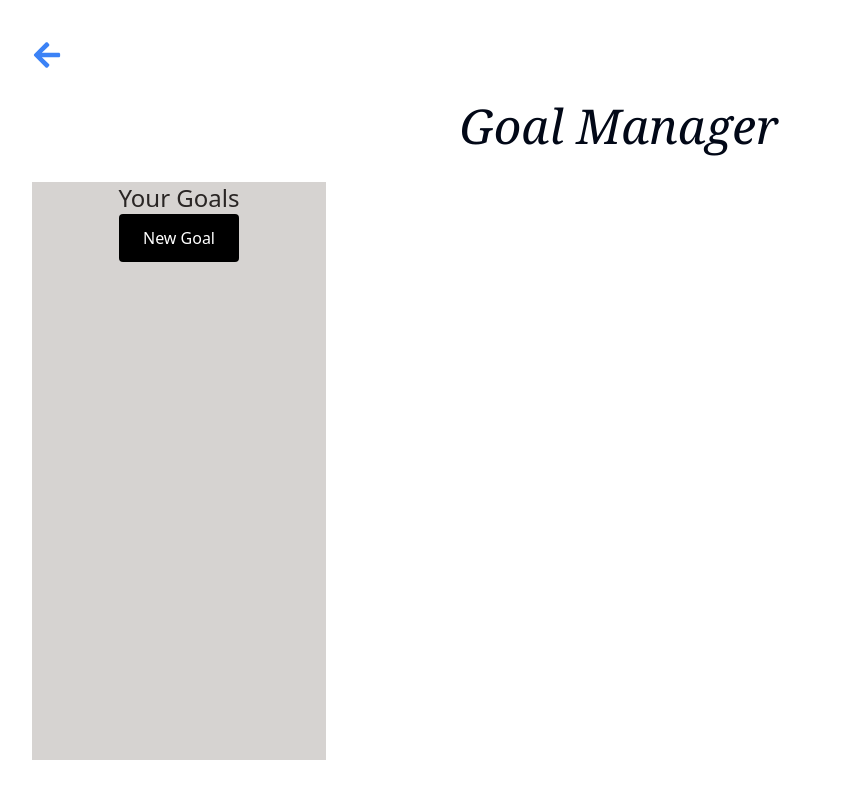
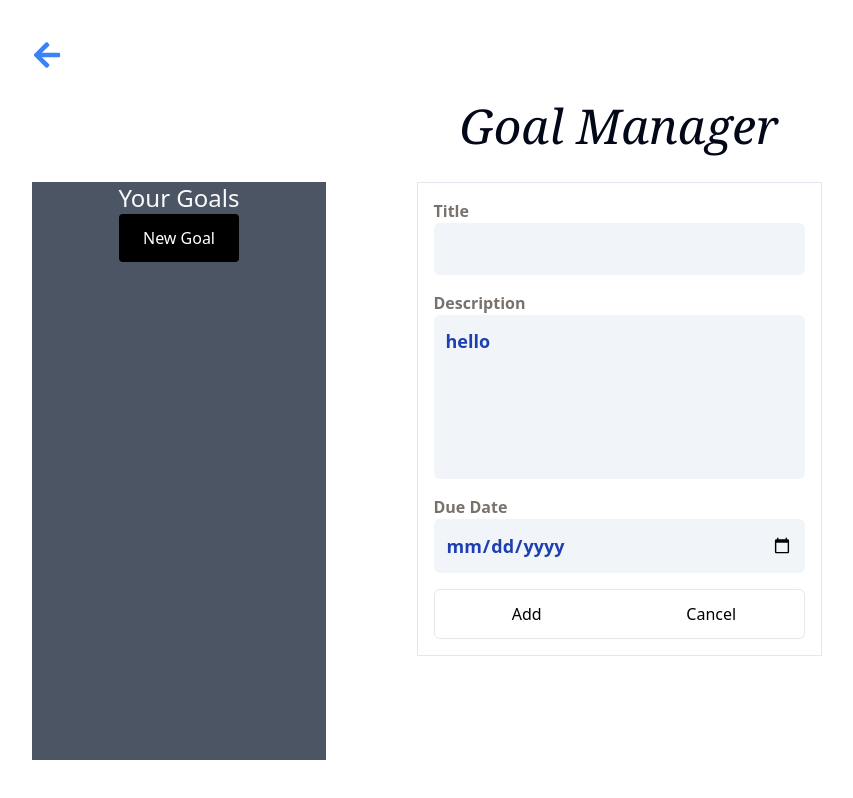
Before and after one commit to shahbaz4783/rapidtoolkit, a React (Vite) app: page /goal-manager in a window 1280 px wide. Both pictures are taken after a click on the button "New Goal". Shown: the whole page, without its empty margins (21-874 px from the left). Built offline with nearby package versions, Linux system fonts and the light colour scheme; what tailwindcss-patterns would draw is missing.

Commit message:
goal manager

```diff
--- a/src/app/BaseConvertor.tsx
+++ b/src/app/BaseConvertor.tsx
@@ -1,13 +1,12 @@
 import { Button } from '../components/ui/Button';
 import { Main } from '../components/wrapper/Main';
-import { NumInput } from '../components/ui/NumInput';
-
+import { Input } from '../components/ui/Input';
 export const BaseConvertor: React.FC = () => {
 	return (
 		<>
 			<Main title='Base Convertor'>
 				<form action=''>
-					<NumInput placeholder='Enter a Number' />
+					<Input type='number' placeholder='Enter a Number' />
 					<Button title='Convert' />
 				</form>
 			</Main>
--- a/src/app/GoalManager.tsx
+++ b/src/app/GoalManager.tsx
@@ -1,10 +1,38 @@
 import { SideBar } from '../layouts/goal-manager/SideBar';
 import { Main } from '../components/wrapper/Main';
+import { NoneSelection } from '../layouts/goal-manager/NoneSelection';
+import { useState } from 'react';
+import { NewGoal } from '../layouts/goal-manager/NewGoal';
 
 export const GoalManager = () => {
+	const [goalsState, setGoalsState] = useState({
+		selectedGoalId: undefined,
+		goals: [],
+	});
+
+	const handleStartAddGoal = () => {
+		setGoalsState((prevState: any) => {
+			return {
+				...prevState,
+				selectedGoalId: null,
+			};
+		});
+	};
+
+	let content;
+
+	if (goalsState.selectedGoalId === undefined) {
+		content = <NoneSelection onAddGoal={handleStartAddGoal} />;
+	} else if (goalsState.selectedGoalId === null) {
+		content = <NewGoal />;
+	}
+
 	return (
 		<Main title='Goal Manager'>
-			<SideBar />
+			<div className='flex h-full gap-2'>
+				<SideBar onAddGoal={handleStartAddGoal} />
+				{content}
+			</div>
 		</Main>
 	);
 };
--- a/src/components/ui/NumInput.tsx
+++ b/src/components/ui/Input.tsx
@@ -1,7 +1,7 @@
-export const NumInput: React.FC<Input> = ({ ...props }) => {
+export const Input: React.FC<Input> = ({ type, ...props }) => {
 	return (
 		<input
-			type='number'
+			type={type}
 			className='p-3 flex-1 md:text-lg font-bold antialiased focus:outline-none focus:border-blue-500 text-blue-800 bg-slate-100'
 			{...props}
 		/>
--- /dev/null
+++ b/src/components/ui/Textarea.tsx
@@ -0,0 +1,11 @@
+export const Textarea: React.FC<Textarea> = ({ cols, rows, children }) => {
+	return (
+		<textarea
+			cols={cols}
+			rows={rows}
+			className='p-3 flex-1 md:text-lg font-bold antialiased focus:outline-none focus:border-blue-500 text-blue-800 bg-slate-100 resize-none'
+		>
+			{children}
+		</textarea>
+	);
+};
--- a/src/components/wrapper/SwitchWrapper.tsx
+++ b/src/components/wrapper/SwitchWrapper.tsx
@@ -1,7 +1,7 @@
 export const SwitchWrapper: React.FC<InputWrapper> = ({ children }) => {
 	return (
-		<div className='flex justify-between overflow-hidden content-stretch items-center flex-1 border border-gray-200 rounded-md'>
+		<menu className='flex justify-between overflow-hidden content-stretch items-center flex-1 border border-gray-200 rounded-md'>
 			{children}
-		</div>
+		</menu>
 	);
 };
--- /dev/null
+++ b/src/layouts/goal-manager/NewGoal.tsx
@@ -0,0 +1,37 @@
+import { Label } from '../../components/ui/Label';
+import { Input } from '../../components/ui/Input';
+import { InputWrapper } from '../../components/wrapper/InputWrapper';
+import { Textarea } from '../../components/ui/Textarea';
+import { SwitchWrapper } from '../../components/wrapper/SwitchWrapper';
+import { Switch } from '../../components/ui/Switch';
+
+export const NewGoal = () => {
+	return (
+			<dialog className='border flex flex-col gap-4 p-4'>
+				<div>
+					<Label htmlFor='title' title='Title'></Label>
+					<InputWrapper>
+						<Input type='text' />
+					</InputWrapper>
+				</div>
+				<div>
+					<Label htmlFor='description' title='Description'></Label>
+					<InputWrapper>
+						<Textarea cols={30} rows={5}>
+							hello
+						</Textarea>
+					</InputWrapper>
+				</div>
+				<div>
+					<Label htmlFor='due' title='Due Date'></Label>
+					<InputWrapper>
+						<Input type='date' />
+					</InputWrapper>
+				</div>
+				<SwitchWrapper>
+					<Switch title='Add' />
+					<Switch title='Cancel' />
+				</SwitchWrapper>
+			</dialog>
+	);
+};
--- /dev/null
+++ b/src/layouts/goal-manager/NoneSelection.tsx
@@ -0,0 +1,13 @@
+import { Button } from '../../components/ui/Button';
+
+export const NoneSelection: React.FC<{onAddGoal: () => void}> = ({ onAddGoal }) => {
+	return (
+		<div className='flex-1 flex items-center flex-col pt-20 gap-3'>
+			<h2 className='font-bold text-xl text-gray-600'>No goal selected</h2>
+			<p className='text-lg text-gray-400'>
+				Select a goal or get started with a new one
+			</p>
+			<Button onClick={onAddGoal} title='Create a new goal' />
+		</div>
+	);
+};
--- a/src/layouts/goal-manager/SideBar.tsx
+++ b/src/layouts/goal-manager/SideBar.tsx
@@ -1,10 +1,10 @@
 import { Button } from '../../components/ui/Button';
 
-export const SideBar = () => {
+export const SideBar: React.FC<{ onAddGoal: () => void }> = ({ onAddGoal }) => {
 	return (
-		<aside className='flex flex-col items-center h-full w-1/4 bg-stone-300'>
-			<h2 className='text-2xl text-stone-800'>Your Goals</h2>
-			<Button title='New Goal' />
+		<aside className='flex flex-col items-center h-full md:w-1/4 bg-gray-600'>
+			<h2 className='text-2xl text-gray-50'>Your Goals</h2>
+			<Button onClick={onAddGoal} title='New Goal' />
 		</aside>
 	);
 };
--- a/src/layouts/investment-calculator/InvestmentInputField.tsx
+++ b/src/layouts/investment-calculator/InvestmentInputField.tsx
@@ -1,4 +1,4 @@
-import { NumInput } from '../../components/ui/NumInput';
+import { Input } from '../../components/ui/Input';
 import { Switch } from '../../components/ui/Switch';
 import { InputWrapper } from '../../components/wrapper/InputWrapper';
 import { SwitchWrapper } from '../../components/wrapper/SwitchWrapper';
@@ -35,7 +35,8 @@ export const InvestmentInputField: React.FC<InputFieldFunction> = ({
 				/>
 				<InputWrapper>
 					<span className='bg-stone-300 text-blue-800 p-3'>₹</span>
-					<NumInput
+					<Input
+						type='number'
 						value={userInput.monthlySIP}
 						onChange={(e) => onChangeProp('monthlySIP', e.target.value)}
 						id='sip'
@@ -46,7 +47,8 @@ export const InvestmentInputField: React.FC<InputFieldFunction> = ({
 			<article className=''>
 				<Label htmlFor='roi' title='Expected Return (p.a)' />
 				<InputWrapper>
-					<NumInput
+					<Input
+						type='number'
 						value={userInput.ROI}
 						onChange={(e) => onChangeProp('ROI', e.target.value)}
 						id='roi'
@@ -58,7 +60,8 @@ export const InvestmentInputField: React.FC<InputFieldFunction> = ({
 			<article className=''>
 				<Label htmlFor='duration' title='Duration' />
 				<InputWrapper>
-					<NumInput
+					<Input
+						type='number'
 						value={userInput.duration}
 						onChange={(e) => onChangeProp('duration', e.target.value)}
 						id='duration'
```
Also changed, not shown: src/interfaces/Input.ts (+7 -0 lines).
